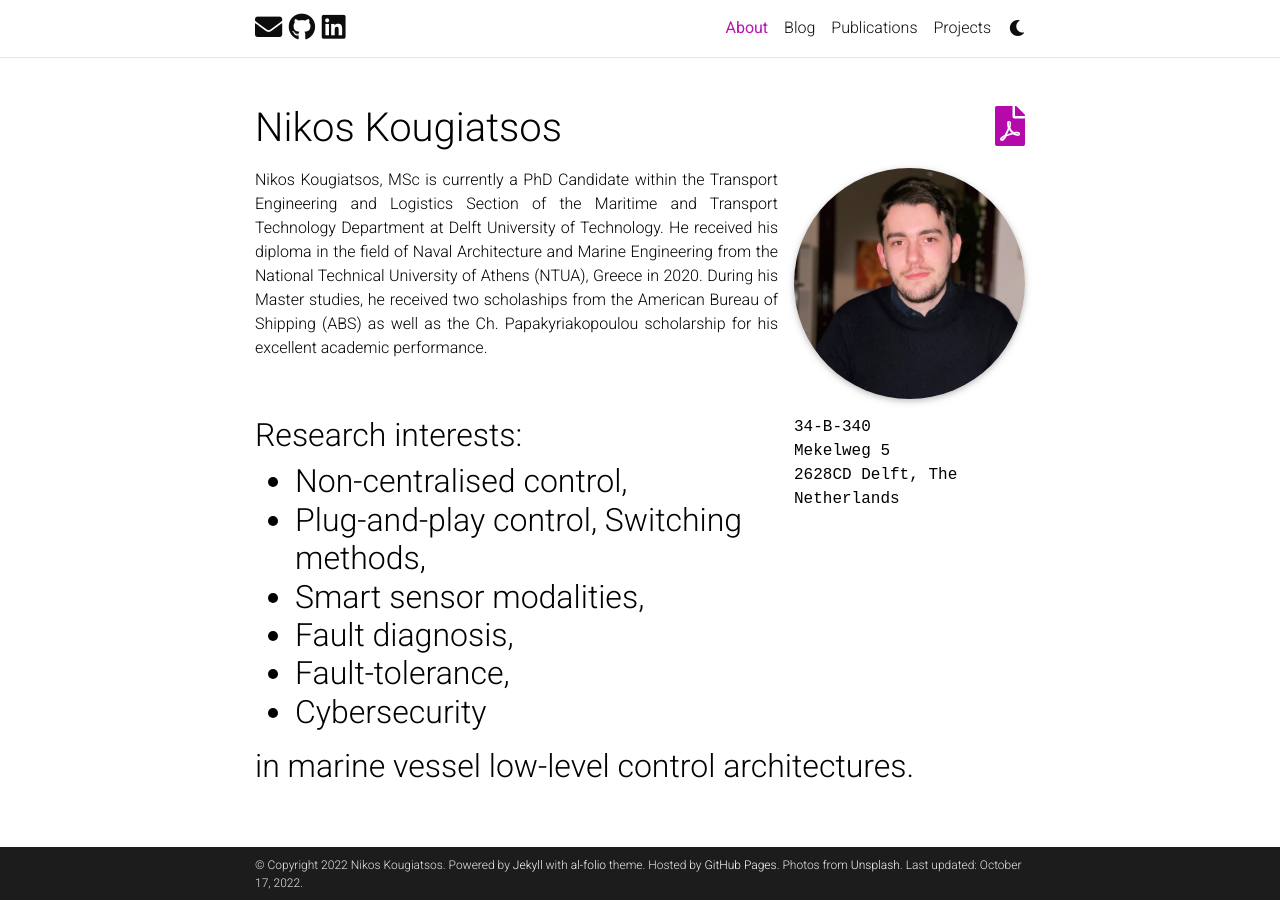
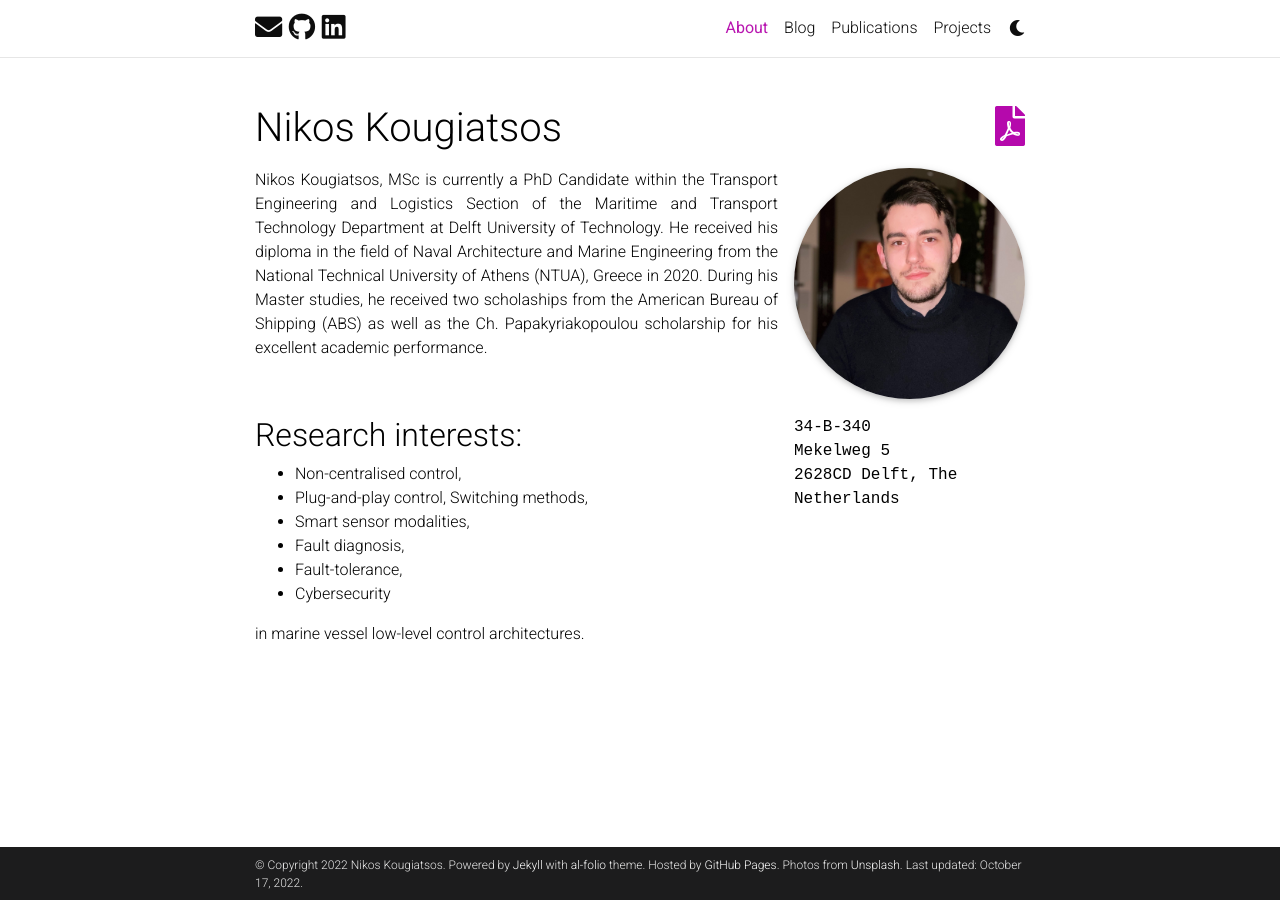
Before and after one commit to Jakendarth/Jakendarth.github.io, a Jekyll site: the page built from _pages/about.md, in a window 1280 px wide. Built offline with Jekyll 4.4.1, drawn with Linux system fonts in a browser that asks for light colours; full-size pictures stand in for the smaller copies a plugin makes; comment, search, counter and statistics services are not loaded; a style sheet for code colours, icons or effects is not loaded.

```diff
--- a/_pages/about.md
+++ b/_pages/about.md
@@ -20,7 +20,7 @@
 
 <p style='text-align: justify;'>Nikos Kougiatsos, MSc is currently a PhD Candidate within the Transport Engineering and Logistics Section of the Maritime and Transport Technology Department at Delft University of Technology.
 He received his diploma in the field of Naval Architecture and Marine Engineering from the National Technical University of Athens (NTUA), Greece in 2020. During his Master studies, he received two scholaships from the American Bureau of Shipping (ABS) as well as the Ch. Papakyriakopoulou scholarship for his excellent academic performance. <p><br>
-<h2>Research interests:<h2>
+<h2>Research interests:</h2>
 <ul>
 <li>Non-centralised control,</li>
 <li>Plug-and-play control, Switching methods,</li>
```
